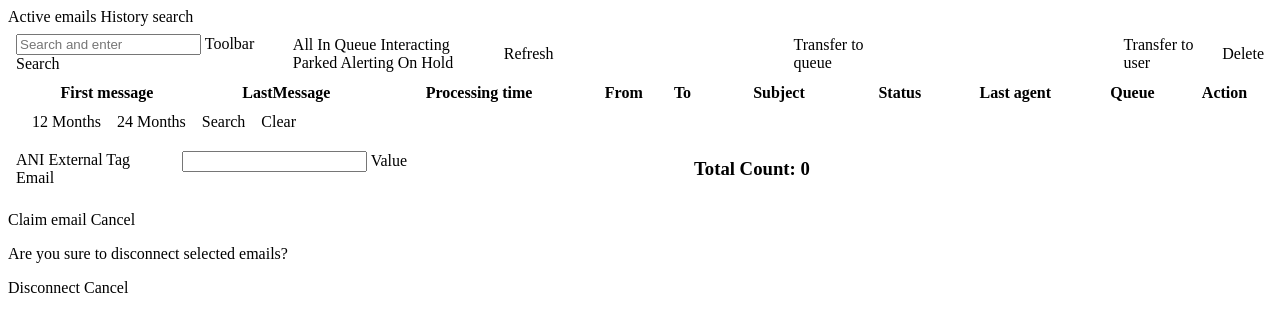
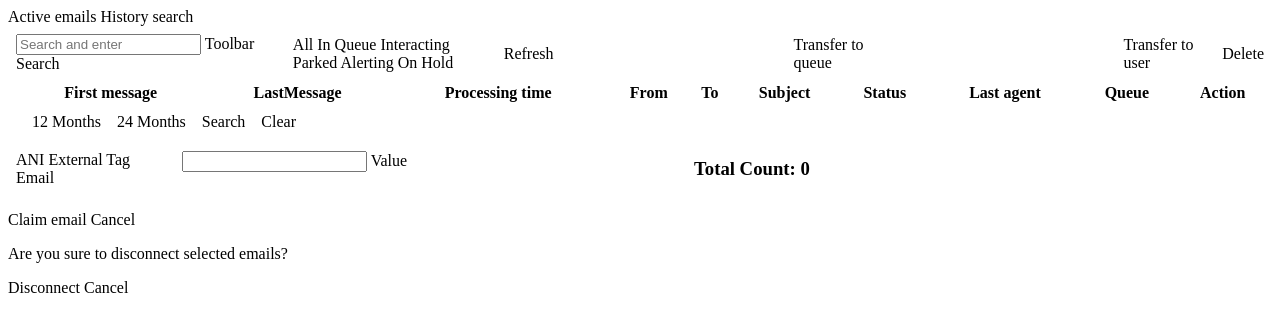
Before and after one commit to armandsb1/vite-email-preview, a website built with Vite: page index.html in a window 1280 px wide. Built offline with nearby package versions, Linux system fonts and the light colour scheme; what genesys-spark, purecloud-client-app-sdk, purecloud-platform-client-v2 would draw is missing.

Commit message:
subject column size max width

```diff
--- a/index.html
+++ b/index.html
@@ -149,7 +149,7 @@
                   <th data-column-name="to">To</th>
                   <th
                     data-column-name="subject"
-                    style="width: 150px; word-wrap: break-word"
+                    style="max-width: 500px; word-wrap: break-word"
                   >
                     Subject
                   </th>
--- a/src/main.ts
+++ b/src/main.ts
@@ -1161,6 +1161,7 @@ function addRow(
   T_from.innerHTML = `<gux-truncate>${from}</gux-truncate>`;
   T_to.innerHTML = `<gux-truncate>${to}</gux-truncate>`;
   T_subject.innerHTML = `<gux-truncate>${subject}</gux-truncate>`;
+  T_subject.style.maxWidth="500px"
   T_status.innerHTML = status;
   // T_routing_state.innerHTML = routing_state;
   // T_assigned_to.innerHTML = assigned_to;
```
